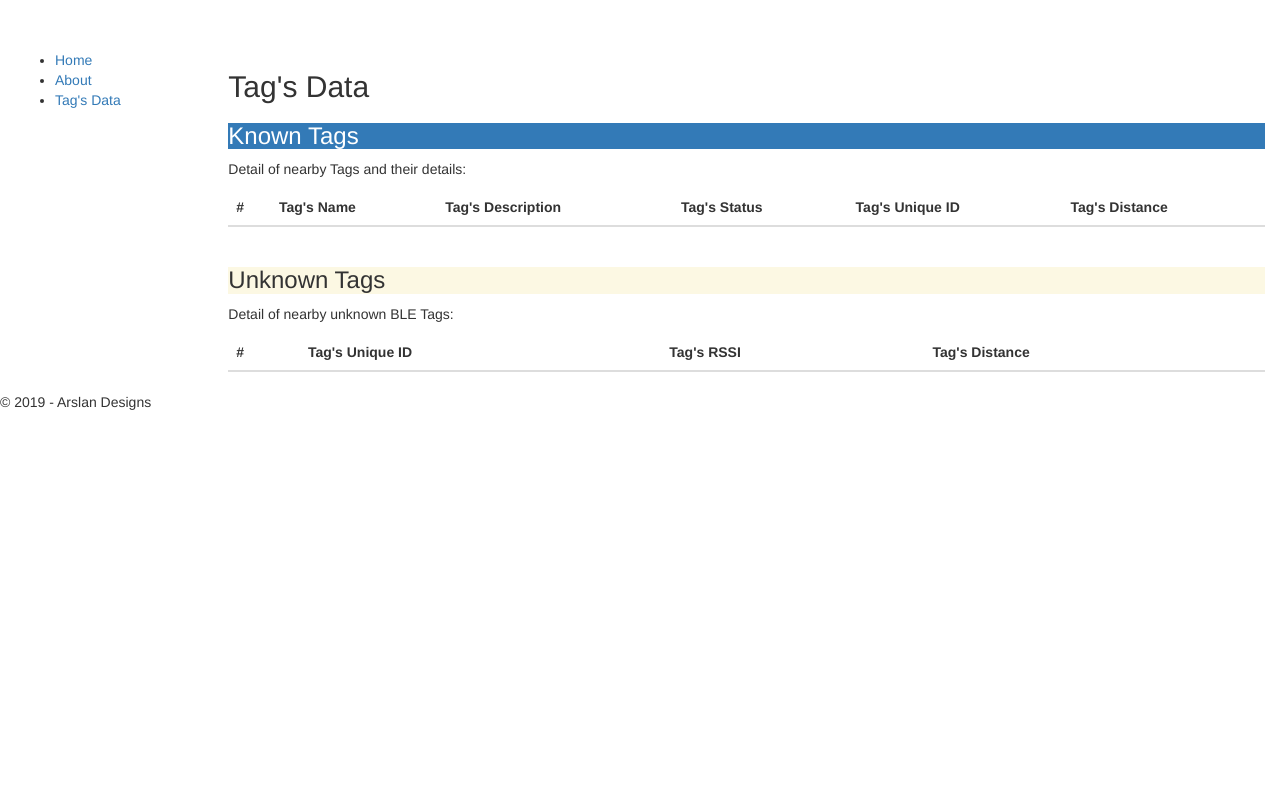
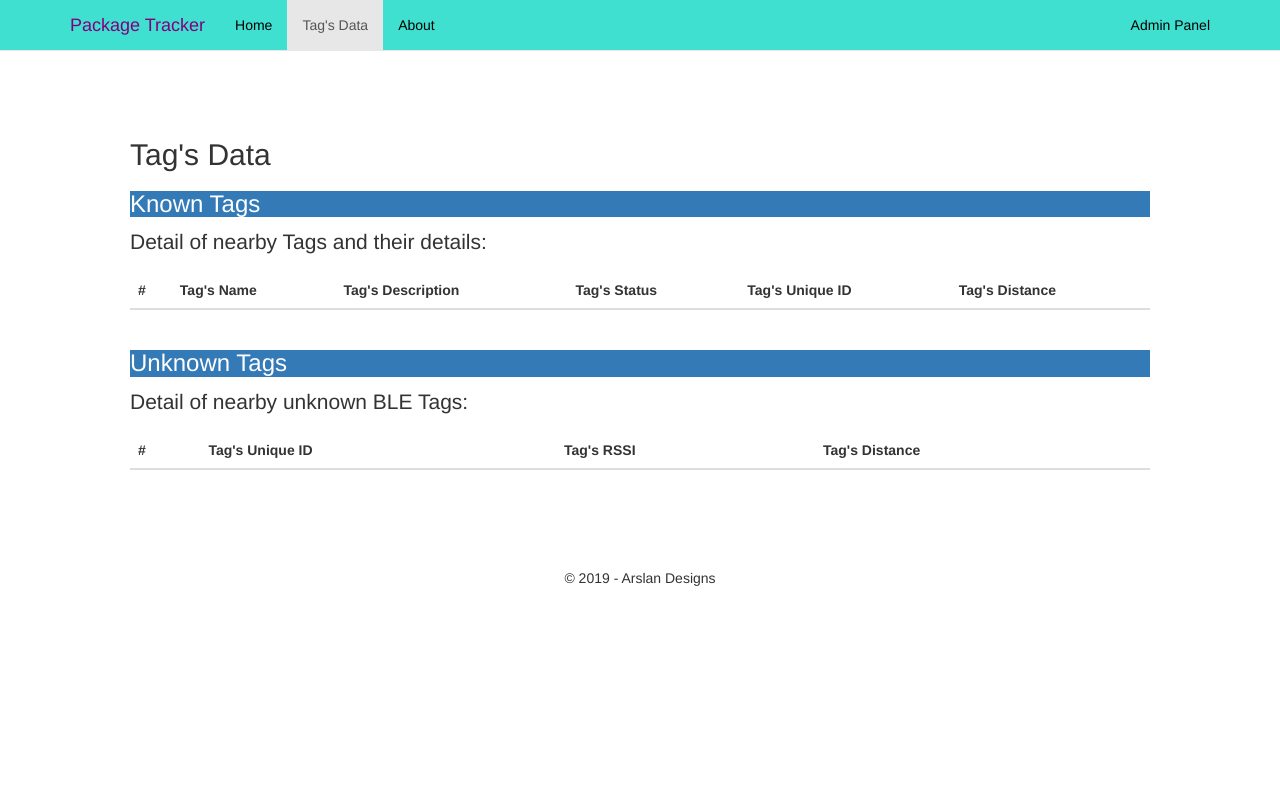
Before and after one commit to arslanleo/PackageTracker, a Django app: page /BeaconManager/tagsData/ in a window 1280 px wide. Shown: the top 785 px of the page. Before the commit the page ends 410 px from the top, so only its background shows below. Run offline with Django 3.2, Linux system fonts and the light colour scheme; data comes from the database, SQL or seed files in the repository; both versions use the stored data as it was after the commit; lists and menus that the app fills with data are empty; some libraries are stand-ins or nearby versions.

Commit message:
Css styling of navigation bar complete

```diff
--- a/PackageTracker/BeaconManager/static/BeaconManager/content/site.css
+++ b/PackageTracker/BeaconManager/static/BeaconManager/content/site.css
@@ -1,15 +1,31 @@
-body{
-    padding-top: 50px;
-    padding-bottom: 20px;
+body {
+    min-height: 2000px;
+    padding-top: 70px;
 }
 
-.body-content{
-    padding-left: 15px;
-    padding-right: 15px;
+.fixed-footer {
+    display: flex;
+    align-items: center;
+    justify-content: center;
 }
 
-.sidebar-nv{
-    margin-top: 20px;
-    padding: 0;
-    list-style: none;
+/* body container */
+.jumbotron {
+    background-color: transparent;
 }
+
+/* navigation bar */
+.navbar-default {
+    background-color: turquoise;
+    border-color: #e7e7e7;
+}
+
+/* home button in navigation bar */
+.navbar-default .navbar-brand {
+    color: purple;
+}
+
+/* other buttons in navigation bar */
+.navbar-default .navbar-nav > li > a {
+    color: #000000;
+}
--- a/PackageTracker/BeaconManager/static/BeaconManager/scripts/myScript.js
+++ b/PackageTracker/BeaconManager/static/BeaconManager/scripts/myScript.js
@@ -13,3 +13,32 @@ client.on('message', function (topic, message) {
     console.log(message)
 })
 */
+
+$(document).ready(function () {
+    var trigger = $('.hamburger'),
+        overlay = $('.overlay'),
+        isClosed = false;
+
+    trigger.click(function () {
+        hamburger_cross();
+    });
+
+    function hamburger_cross() {
+
+        if (isClosed == true) {
+            overlay.hide();
+            trigger.removeClass('is-open');
+            trigger.addClass('is-closed');
+            isClosed = false;
+        } else {
+            overlay.show();
+            trigger.removeClass('is-closed');
+            trigger.addClass('is-open');
+            isClosed = true;
+        }
+    }
+
+    $('[data-toggle="offcanvas"]').click(function () {
+        $('#wrapper').toggleClass('toggled');
+    });
+});
--- a/PackageTracker/BeaconManager/templates/BeaconManager/base_generic.html
+++ b/PackageTracker/BeaconManager/templates/BeaconManager/base_generic.html
@@ -1,5 +1,4 @@
 <!DOCTYPE html>
-
 <html lang="en" xmlns="http://www.w3.org/1999/xhtml">
     <head>
         <meta charset="utf-8" />
@@ -8,37 +7,60 @@
         <title>{{ title }} - Package Tracker WebApp</title>
         {% endblock %}
         {% load staticfiles %}
+        <!-- Bootstrap -->
+        <!-- HTML5 shim and Respond.js for IE8 support of HTML5 elements and media queries -->
+        <!-- WARNING: Respond.js doesn't work if you view the page via file:// -->
+        <!--[if lt IE 9]>
+          <script src="https://oss.maxcdn.com/html5shiv/3.7.3/html5shiv.min.js"></script>
+          <script src="https://oss.maxcdn.com/respond/1.4.2/respond.min.js"></script>
+        <![endif]-->
         <link rel="stylesheet" href="https://maxcdn.bootstrapcdn.com/bootstrap/3.4.0/css/bootstrap.min.css">
         <link rel="stylesheet" type="text/css" href="{% static 'BeaconManager/content/site.css' %}" />
-    <script src="https://ajax.googleapis.com/ajax/libs/jquery/3.4.0/jquery.min.js"></script>
-    <script src="https://maxcdn.bootstrapcdn.com/bootstrap/3.4.0/js/bootstrap.min.js"></script>
-    <script type="text/javascript" src="{% static 'BeaconManager/scripts/myScript.js' %}"></script>
     </head>
 
     <body>
-    <div class="container-fluid">
-        <div class="row">
-            <div class="col-sm-2">
-             {% block sidebar %}
-                <!-- insert default navigation text for every page -->
-                <ul class="sidebar-nav">
-                    <li><a href="{% url 'index' %}">Home</a></li>
-                    <li><a href="{% url 'about' %}">About</a></li>
-                    <li><a href="{% url 'tagData' %}">Tag's Data</a></li>
+        <!-- Fixed navbar -->
+        <nav class="navbar navbar-default navbar-fixed-top">
+          <div class="container">
+            <div class="navbar-header">
+              <button type="button" class="navbar-toggle collapsed" data-toggle="collapse" data-target="#navbar" aria-expanded="false" aria-controls="navbar">
+                <span class="sr-only">Toggle navigation</span>
+                <span class="icon-bar"></span>
+                <span class="icon-bar"></span>
+                <span class="icon-bar"></span>
+              </button>
+              <a class="navbar-brand" href="{% url 'index' %}">Package Tracker</a>
+            </div>
+            <div id="navbar" class="navbar-collapse collapse">
+              <ul class="nav navbar-nav">
+                <li class="{% if classID == "1" %} active {% endif %}"><a href="{% url 'index' %}">Home</a></li>
+                <li class="{% if classID == "2" %} active {% endif %}"><a href="{% url 'tagData' %}">Tag's Data</a></li>
+                <li class="{% if classID == "3" %} active {% endif %}"><a href="{% url 'about' %}">About</a></li>
               </ul>
-             {% endblock %}
+              <ul class="nav navbar-nav navbar-right">
+                <li><a href="{% url 'admin:index' %}">Admin Panel</a></li>
+              </ul>
+            </div><!--/.nav-collapse -->
           </div>
-            <div class="col-sm-10">
+        </nav>
+
+        <div class="container">
+
+          <!-- Main component for a primary marketing message or call to action -->
+          <div class="jumbotron">
             {% block content %}<!-- default content text -->{% endblock %}
           </div>
-        </div>
-    </div>
 
-    <footer>
+        </div> <!-- /container -->
+
+        <!-- jQuery (necessary for Bootstrap's JavaScript plugins) -->
+        <script src="https://ajax.googleapis.com/ajax/libs/jquery/3.4.0/jquery.min.js"></script>
+        <!-- Include all compiled plugins (below), or include individual files as needed -->
+        <script src="https://maxcdn.bootstrapcdn.com/bootstrap/3.4.0/js/bootstrap.min.js"></script>
+        <script type="text/javascript" src="{% static 'BeaconManager/scripts/myScript.js' %}"></script>
+
+        <footer class="fixed-footer">
             <p>&copy; {{ year }} - Arslan Designs</p>
         </footer>
-
-
     </body>
-
 </html>
--- a/PackageTracker/BeaconManager/templates/BeaconManager/tags_data.html
+++ b/PackageTracker/BeaconManager/templates/BeaconManager/tags_data.html
@@ -37,7 +37,7 @@
     </table>
 </div>
 
-<h3 class="p-3 mb-2 bg-warning text-dark">Unknown Tags</h3>
+<h3 class="p-3 mb-2 bg-primary text-white">Unknown Tags</h3>
 <p>Detail of nearby unknown BLE Tags:</p>
 <div class="table-responsive">
     <table class="table table-striped">
--- a/PackageTracker/BeaconManager/views.py
+++ b/PackageTracker/BeaconManager/views.py
@@ -14,6 +14,7 @@ def index(request):     #its a function based view
         'index.html',
         context={
             'title':'Home',
+            'classID':'1',
             'year':datetime.now().year,
             }
         )
@@ -36,6 +37,7 @@ def viewTagsData(request):     #its a function based view
         'tags_data.html',
         context={
             'title':"Tag's Data",
+            'classID':'2',
             'year':datetime.now().year,
             'tagsU':unknownTags,
             'tagsK':tempKnown,
@@ -50,6 +52,7 @@ def about(request):
         'about.html',
         context={
             'title':'About',
+            'classID':'3',
             'year':datetime.now().year,
             }
         )
--- a/PackageTracker/PackageTracker/urls.py
+++ b/PackageTracker/PackageTracker/urls.py
@@ -24,7 +24,7 @@ from django.conf import settings
 from django.conf.urls.static import static
 
 urlpatterns = [
-    path('admin/', admin.site.urls),
+    path('admin/', admin.site.urls, name='adminpanel'),
     path('BeaconManager/',include('BeaconManager.urls')),
     path('', RedirectView.as_view(url='/BeaconManager/')),
 ]
```
Also changed, not shown: PackageTracker/db.sqlite3. Lines whose indentation alone changed are shown as unchanged.
